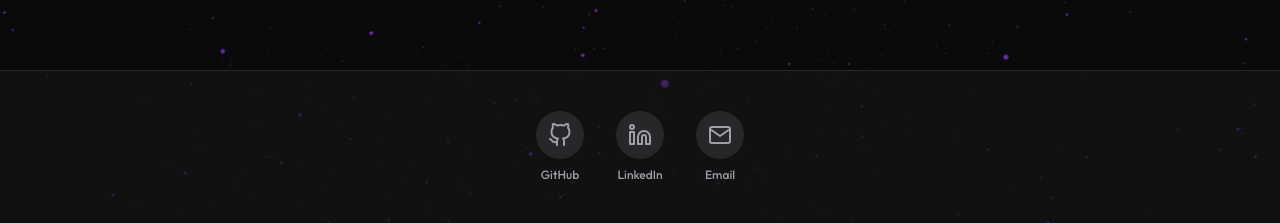
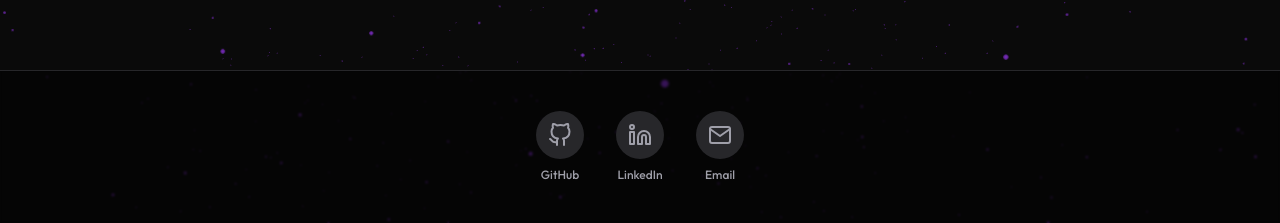
Before and after one commit to iamorlov/iamorlov, a Next.js app: page / in a window 1280 px wide. Shown: the part 577-800 px from the top of the page. Built offline with nearby package versions, Linux system fonts and the light colour scheme.

Commit message:
Small UI updates

```diff
--- a/src/app/globals.scss
+++ b/src/app/globals.scss
@@ -108,3 +108,7 @@ h1 {
     font-size: 2.7rem;
   }
 }
+
+footer {
+  backdrop-filter: blur(1px);
+}
--- a/src/app/page.tsx
+++ b/src/app/page.tsx
@@ -199,7 +199,7 @@ export default function Home() {
         </div>
       </main>
 
-      <footer className="w-full border-t border-zinc-800 bg-zinc-900/50 relative z-10">
+      <footer className="w-full border-t border-zinc-800 bg-black/50 relative z-10">
         <div className="mx-auto flex max-w-4xl flex-wrap items-center justify-center gap-8 px-6 py-10">
           <IconLink
             href="https://github.com/iamorlov"
```
